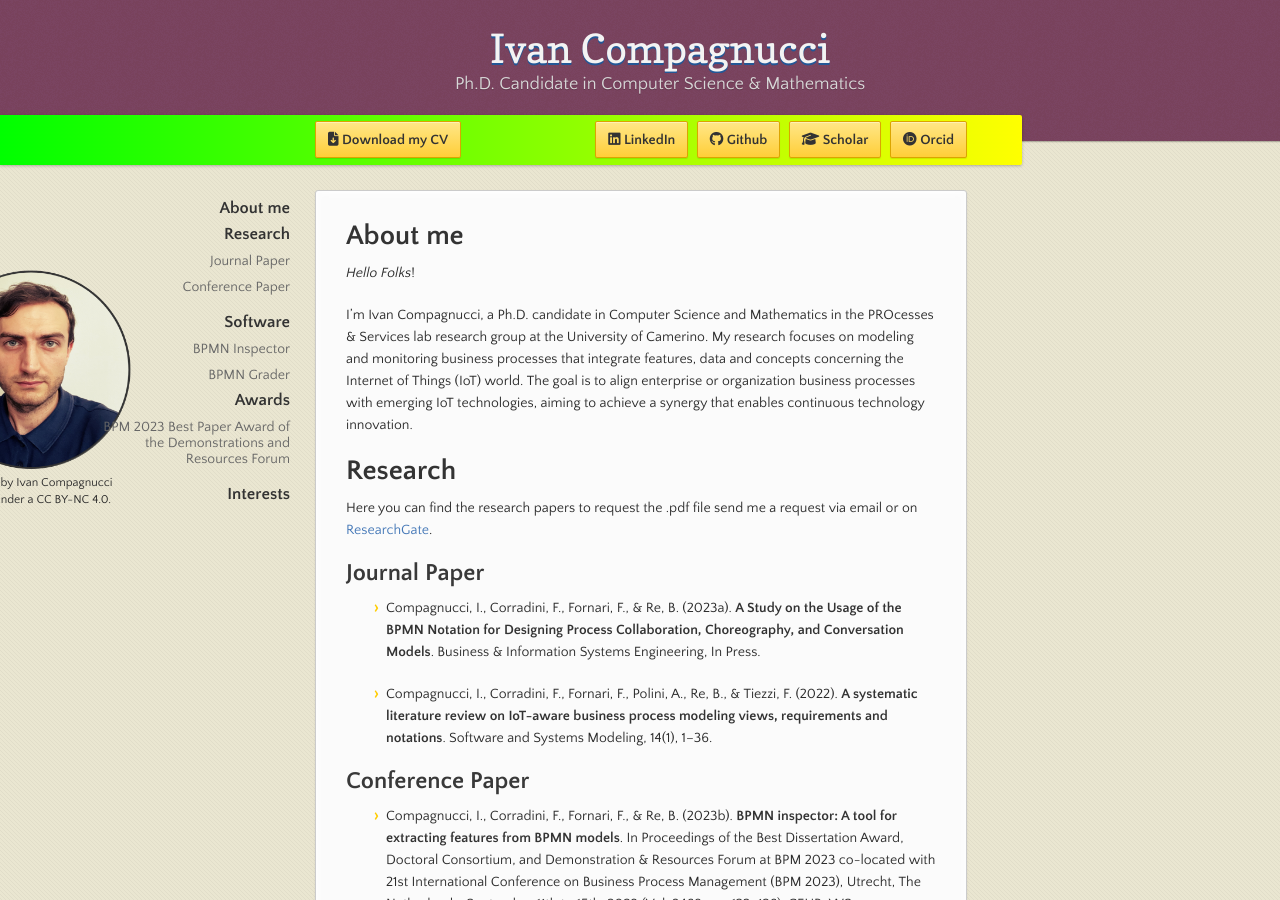
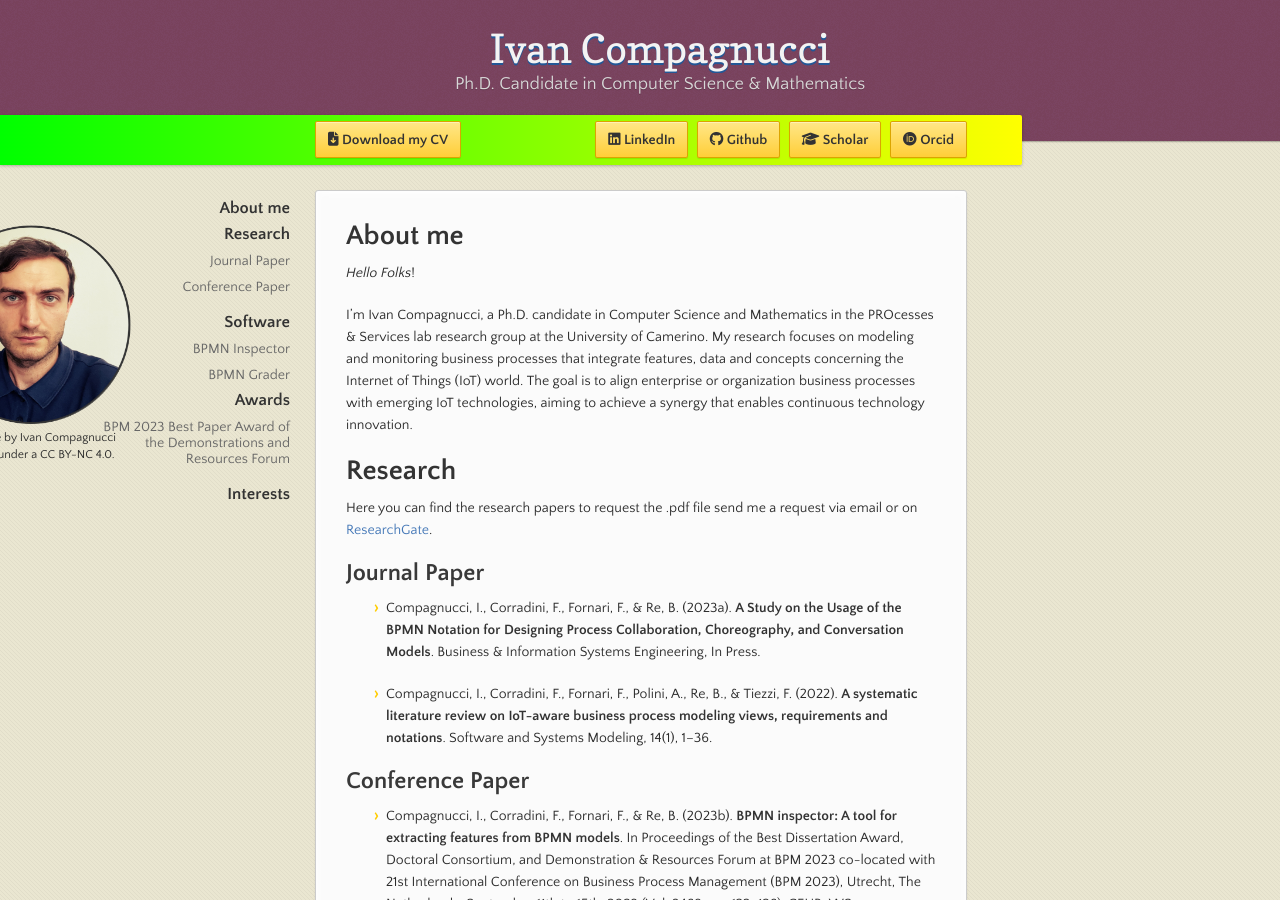
Before and after one commit to IvanComp/IvanComp.github.io, a Jekyll site: the page built from index.md, in a window 1280 px wide and 900 px high. Built offline with Jekyll 4.4.1, drawn with Linux system fonts in a browser that asks for light colours; nearby versions of some CDN libraries; our own code applies the rules of GitHub Pages for plain Markdown files.

```diff
--- a/_layouts/default.html
+++ b/_layouts/default.html
@@ -49,9 +49,9 @@
       </div><!-- end banner -->
 
     <div class="wrapper">
-        <footer style="top:30%; left:36%; text-align:left;bottom:0px">
+        <footer style="top:25%; left:36%; text-align:left;bottom:0px">
             <img src="./assets/images/MyPhoto.png" style="width: 200px; height: 200px;">
-            <p style="left:2%;position:relative;text-align: center"><small>The Archive by Ivan Compagnucci is licensed under a CC BY-NC 4.0.</small></p>
+            <p style="left:4%;position:relative;text-align: center"><small>The Archive by Ivan Compagnucci is licensed under a CC BY-NC 4.0.</small></p>
         </footer>
 
       <nav style="top:196px">
```
